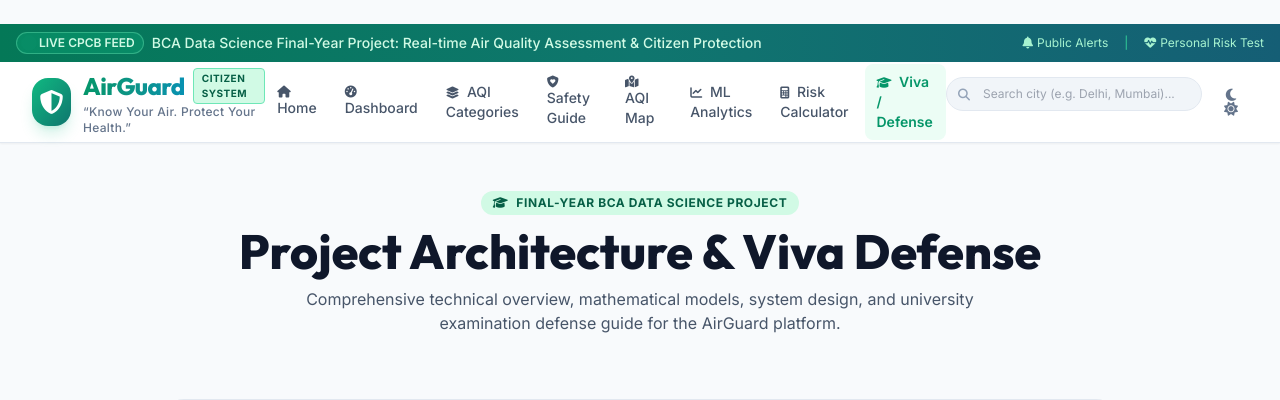
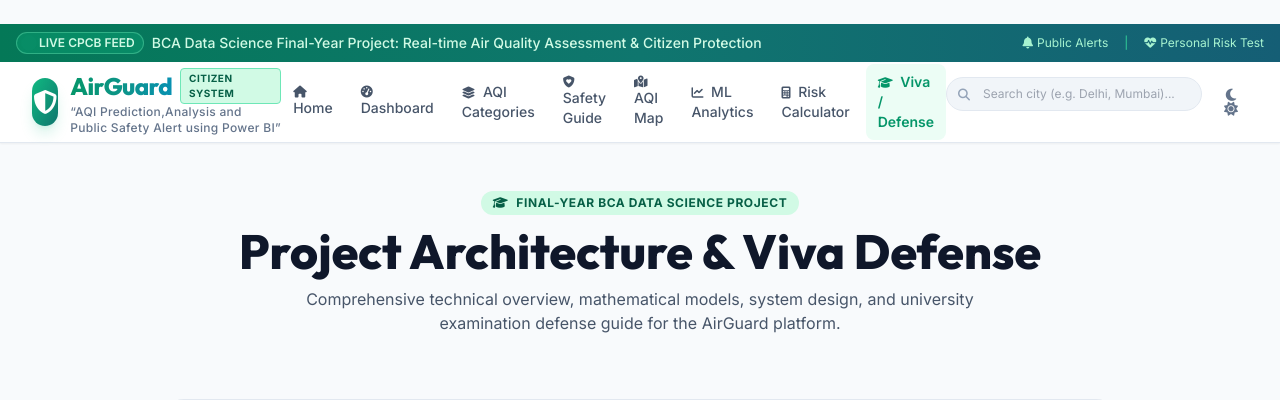
Before and after one commit to KushmithaSrinivas/airguard-aqi, a Flask app: page /about in a window 1280 px wide. Shown: the top 400 px of the page. Run offline with Flask 3, Linux system fonts and the light colour scheme; some libraries are stand-ins or nearby versions.

Commit message:
Update base.html

```diff
--- a/templates/base.html
+++ b/templates/base.html
@@ -80,7 +80,7 @@
                             <span class="font-display font-extrabold text-2xl tracking-tight bg-gradient-to-r from-emerald-600 via-teal-600 to-cyan-600 bg-clip-text text-transparent">AirGuard</span>
                             <span class="text-[10px] uppercase font-bold tracking-wider px-2 py-0.5 rounded bg-emerald-100 dark:bg-emerald-950 text-emerald-800 dark:text-emerald-300 border border-emerald-300 dark:border-emerald-700">Citizen System</span>
                         </div>
-                        <p class="text-xs text-slate-500 dark:text-slate-400 font-medium tracking-wide">“Know Your Air. Protect Your Health.”</p>
+                        <p class="text-xs text-slate-500 dark:text-slate-400 font-medium tracking-wide">“AQI Prediction,Analysis and Public Safety Alert using Power BI”</p>
                     </div>
                 </a>
 
```
